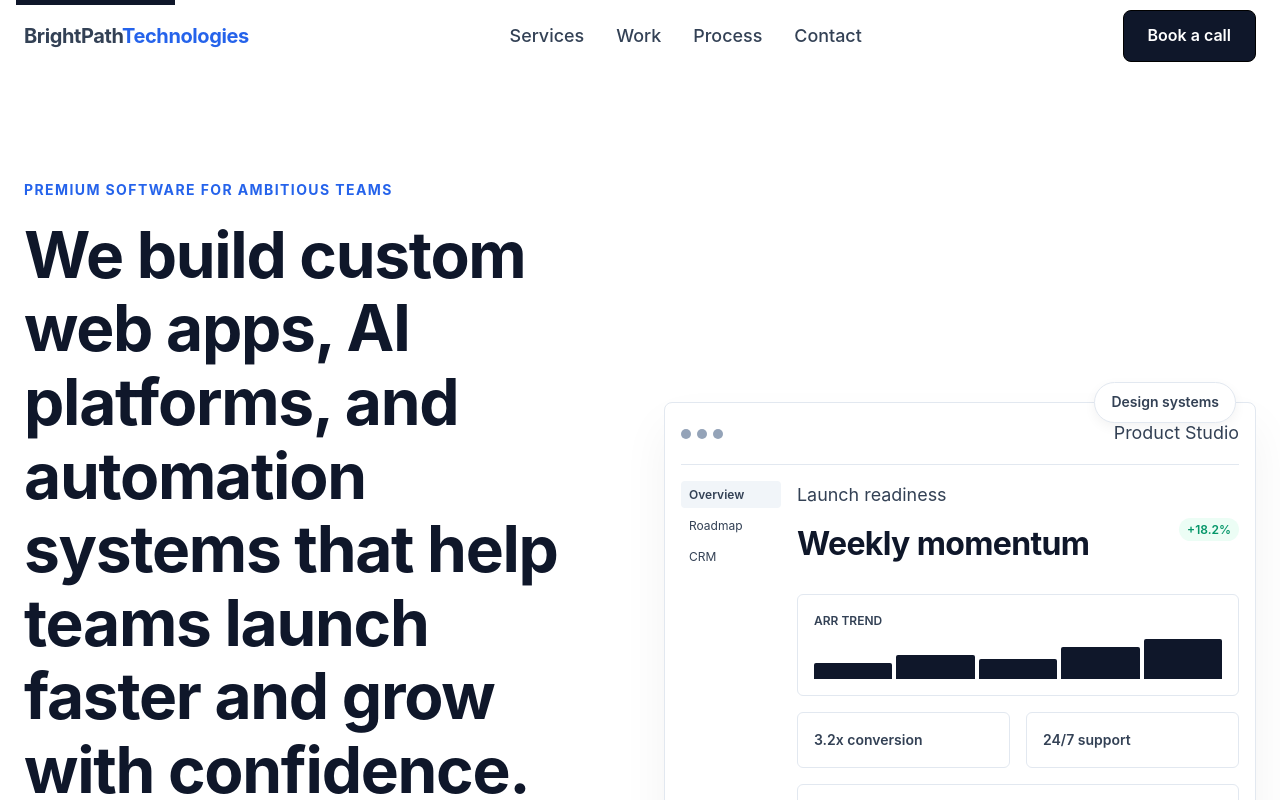
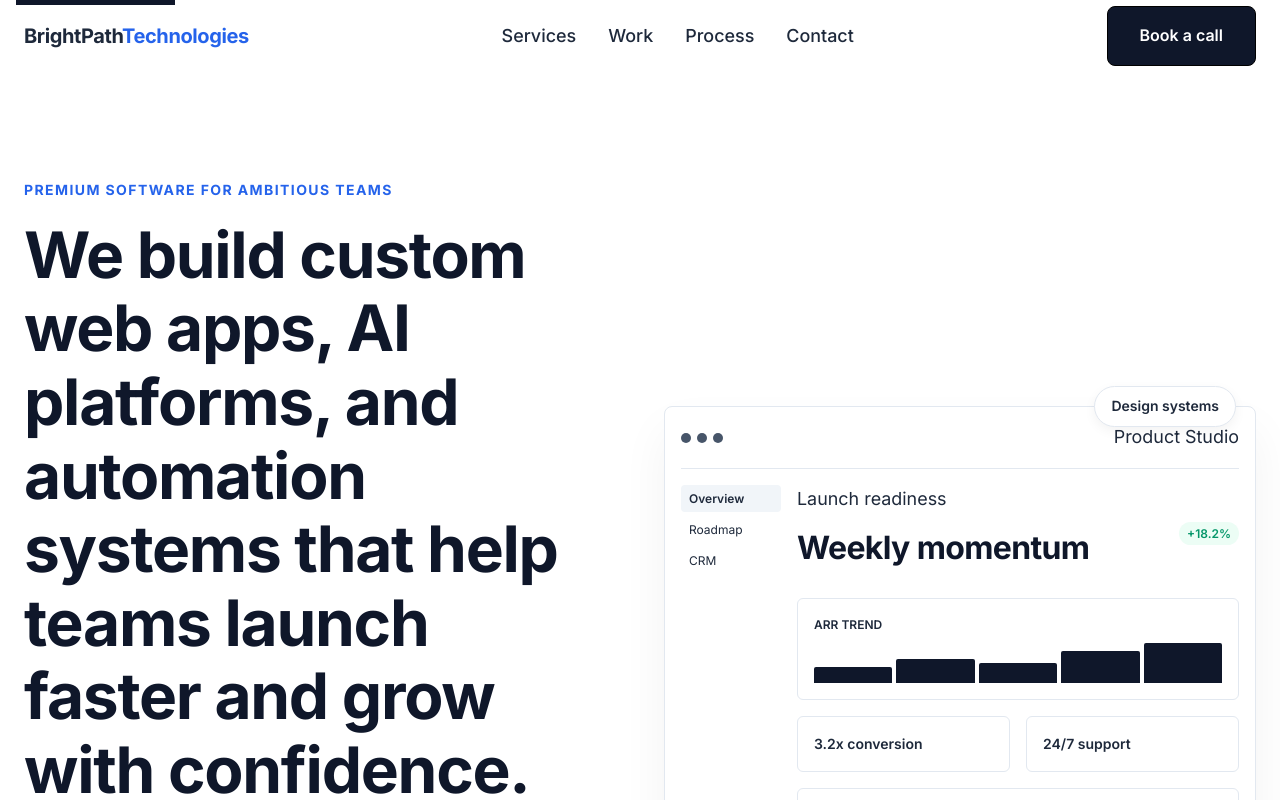
Before and after one commit to jitendradoriya66/BrightPath-Technologies, a Vue app: page / in a window 1280 px wide. Shown: the top 800 px of the page. Built offline with nearby package versions, Linux system fonts and the light colour scheme.

Commit message:
refactor: apply final visual QA contrast values and font loading preloads

```diff
--- a/index.html
+++ b/index.html
@@ -13,6 +13,7 @@
   <title>BrightPath Technologies | Premium software for ambitious companies</title>
   <link rel="preconnect" href="https://fonts.googleapis.com">
   <link rel="preconnect" href="https://fonts.gstatic.com" crossorigin>
+  <link rel="preload" as="style" href="https://fonts.googleapis.com/css2?family=Inter:wght@400;500;600;700;800&display=swap">
   <link href="https://fonts.googleapis.com/css2?family=Inter:wght@400;500;600;700;800&display=swap" rel="stylesheet">
 </head>
 <body>
--- a/src/App.vue
+++ b/src/App.vue
@@ -779,7 +779,7 @@ export default {
 .cta-form-container { background: #fff; padding: var(--space-5); border-radius: 16px; color: var(--text); }
 .cta-form .form-row { margin-bottom: var(--space-3); }
 .cta-form label { display: block; font-weight: 600; font-size: var(--text-sm); margin-bottom: 8px; }
-.cta-form input, .cta-form textarea { width: 100%; border: 1px solid var(--border); padding: 16px; border-radius: 8px; font: inherit; background: var(--surface-soft); transition: var(--trans); }
+.cta-form input, .cta-form textarea { width: 100%; border: 1px solid var(--border-strong); padding: 16px; border-radius: 8px; font: inherit; background: var(--surface-soft); transition: var(--trans); color: var(--text); }
 .cta-form input:focus, .cta-form textarea:focus { border-color: var(--primary); outline: none; background: #fff; box-shadow: 0 0 0 2px rgba(15, 23, 42, 0.1); }
 
 /* Footer */
--- a/src/index.css
+++ b/src/index.css
@@ -4,9 +4,9 @@
   --surface-soft: #f8fafc;
   --surface-alt: #f1f5f9;
   --border: #e2e8f0;
-  --border-strong: #94a3b8;
+  --border-strong: #475569;
   --text: #0f172a;
-  --text-muted: #334155;
+  --text-muted: #1e293b;
   --primary: #0f172a;
   --primary-strong: #000000;
   --accent: #2563eb;
@@ -46,7 +46,7 @@ html {
 }
 
 body {
-  font-family: -apple-system, BlinkMacSystemFont, "Segoe UI", Roboto, Helvetica, Arial, sans-serif;
+  font-family: 'Inter', -apple-system, BlinkMacSystemFont, "Segoe UI", Roboto, Helvetica, Arial, sans-serif;
   font-size: var(--text-base);
   color: var(--text-muted);
   background: var(--bg);
@@ -120,7 +120,7 @@ p {
   align-items: center;
   justify-content: center;
   gap: var(--space-1);
-  padding: 12px var(--space-3);
+  padding: var(--space-2) var(--space-4);
   border-radius: 8px;
   font-weight: 600;
   font-size: 1rem;
```
